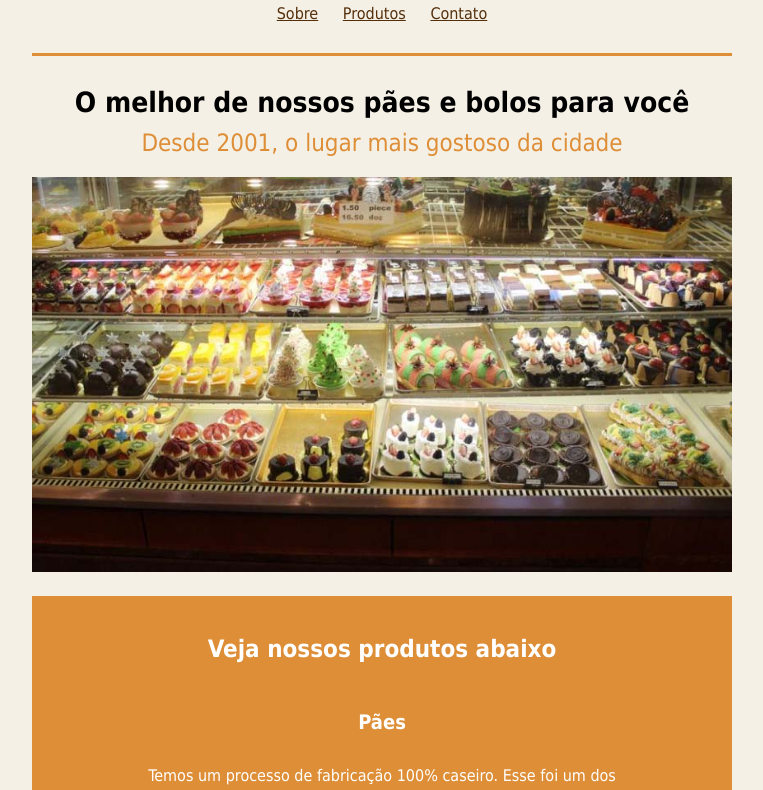
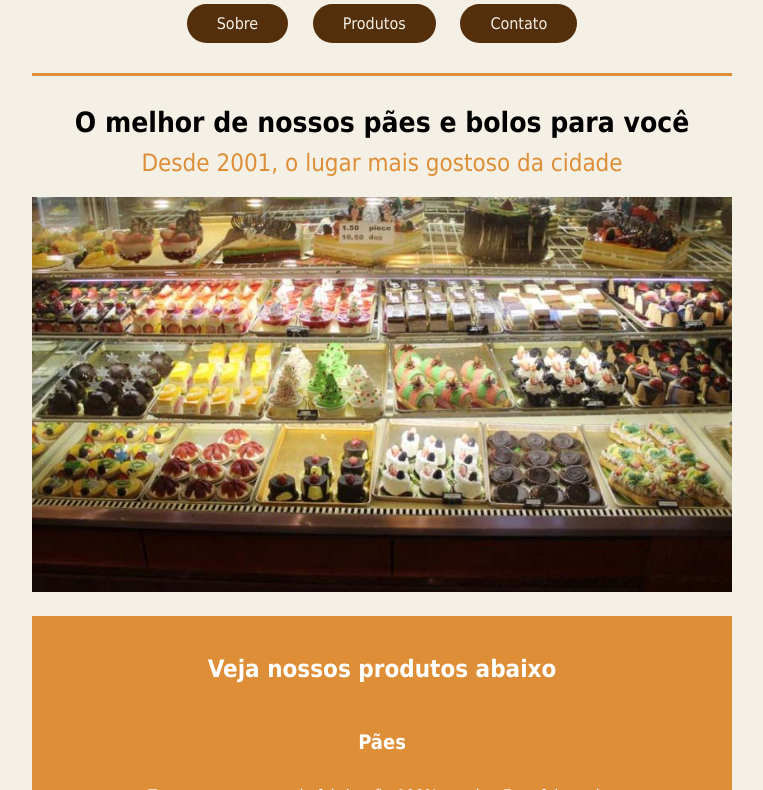
Before and after one commit to Mendes44/PadariaPlus, a plain HTML site: page index.html in a window 1280 px wide. Shown: the part 264-1054 px from the top of the page, without its empty margins (258-1021 px from the left). Drawn offline with Linux system fonts and the light colour scheme.

Commit message:
Adicionando efeito nos botões

```diff
--- a/estilo.css
+++ b/estilo.css
@@ -16,8 +16,29 @@ body {
 
 a {
     margin: 0 10px;
-    color: #542f0c;
+    padding: 10px 30px;
+    color: #f4f0e5;
+    border-radius: 25px;
+    background-color: #542f0c;
+    text-decoration: none;
+
+    display: inline-block; /* Para garantir que o link se comporte como um botão */
+    transition: background-color 0.3s ease, box-shadow 0.3s ease, transform 0.3s ease; /* Adiciona uma transição suave */
 }
+
+a:hover {
+    background-color: #6a3f1a; /* Cor de fundo ao passar o mouse */
+    box-shadow: 0 8px 16px rgba(0, 0, 0, 0.2); /* Sombra ao passar o mouse */
+    transform: translateY(-2px); /* Leve elevação ao passar o mouse */
+}
+
+a:active {
+    background-color: #442108; /* Cor de fundo ao clicar */
+    box-shadow: 0 4px 8px rgba(0, 0, 0, 0.2); /* Sombra ao clicar */
+    transform: translateY(0); /* Retorno à posição original ao clicar */
+}
+
+
 
 h1 {
     font-size: 28px;
```
